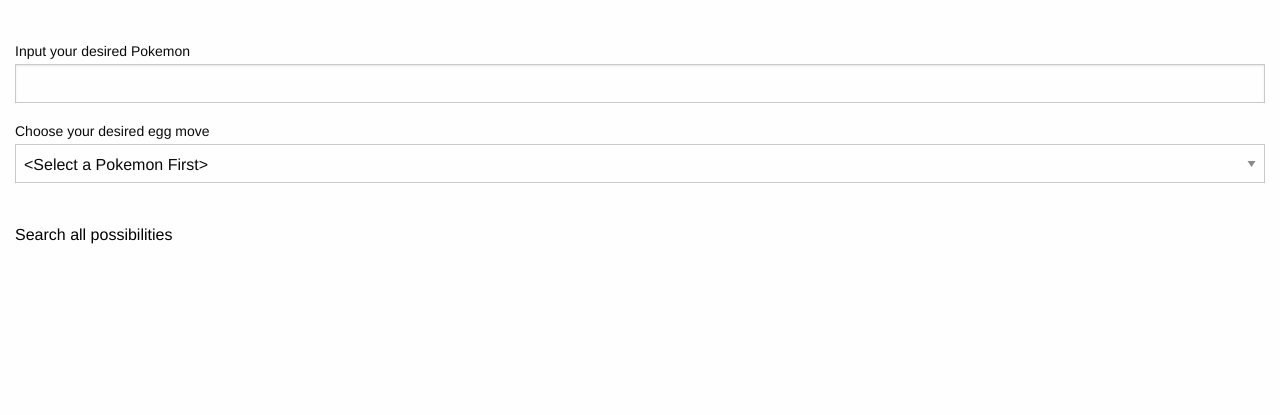
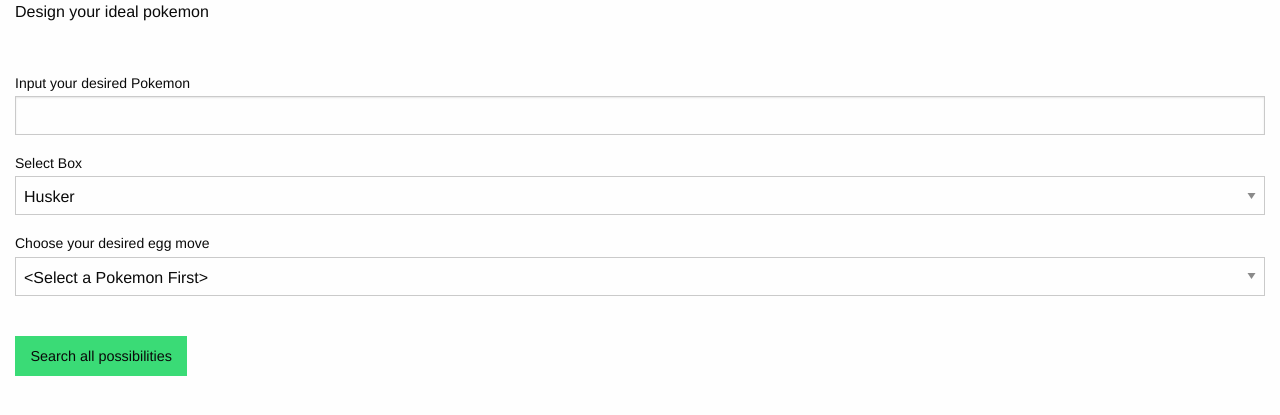
Before and after one commit to CIS-560/pokemon_breeding_app, a Django app: template web/templates/homepage.html in a window 1280 px wide. Shown: the part 250-665 px from the top of the page. Run offline with Django 3.2, Linux system fonts and the light colour scheme; the template is opened without the code that fills it, so the values that code supplies are empty; parts of the project's set-up code (start-up, migrations or seed data) failed here and were passed over; some libraries are stand-ins or nearby versions.

Commit message:
modified homepage

```diff
--- a/web/templates/homepage.html
+++ b/web/templates/homepage.html
@@ -3,21 +3,33 @@
 
 <form id="frmCriteria" data-abide="ajax">
 
-    <fieldset>
+    <fieldset id="">
+        <legend>Design your ideal pokemon</legend>
+    <!-- Autocomplete search all pokemon -->
+    <div class="row">
         <div class="poke-pic">
             <img />
         </div>
 
-    <div class="form-group">
-        <!-- Autocomplete search all pokemon -->
-        <div class="row collapse">
-            <div class="small-10 columns">
+        <div class="large-4 columns">
             <label for="tags">Input your desired Pokemon</label>
             <input id="iconTag" type="text" data-bind="value: tag"/>
         </div>
     </div>
+
+    <div class="row">
+        <div class="large-4 columns">
+            <label>Select Box
+                <select>
+                    <option value="husker">Husker</option>
+                    <option value="starbuck">Starbuck</option>
+                    <option value="hotdog">Hot Dog</option>
+                    <option value="apollo">Apollo</option>
+                </select>
+            </label>
         </div>
-    <div class="form-group">
+
+        <div class="large-4 columns">
             <!-- combo box all egg moves -->
             <label for="egg-move-select">Choose your desired egg move</label>
             <select name="egg-move" id="egg-move-select" class="form-control">
@@ -28,8 +40,9 @@
                 <option value="4">4</option>
             </select>
         </div>
+    </div>
     <br>
-    <button type="button" id="search-matches-btn" class="btn btn-success pull-right">
+    <button type="button" id="search-matches-btn" class="button success">
         Search all possibilities
     </button>
     </fieldset>
```
Lines whose indentation alone changed are shown as unchanged.
